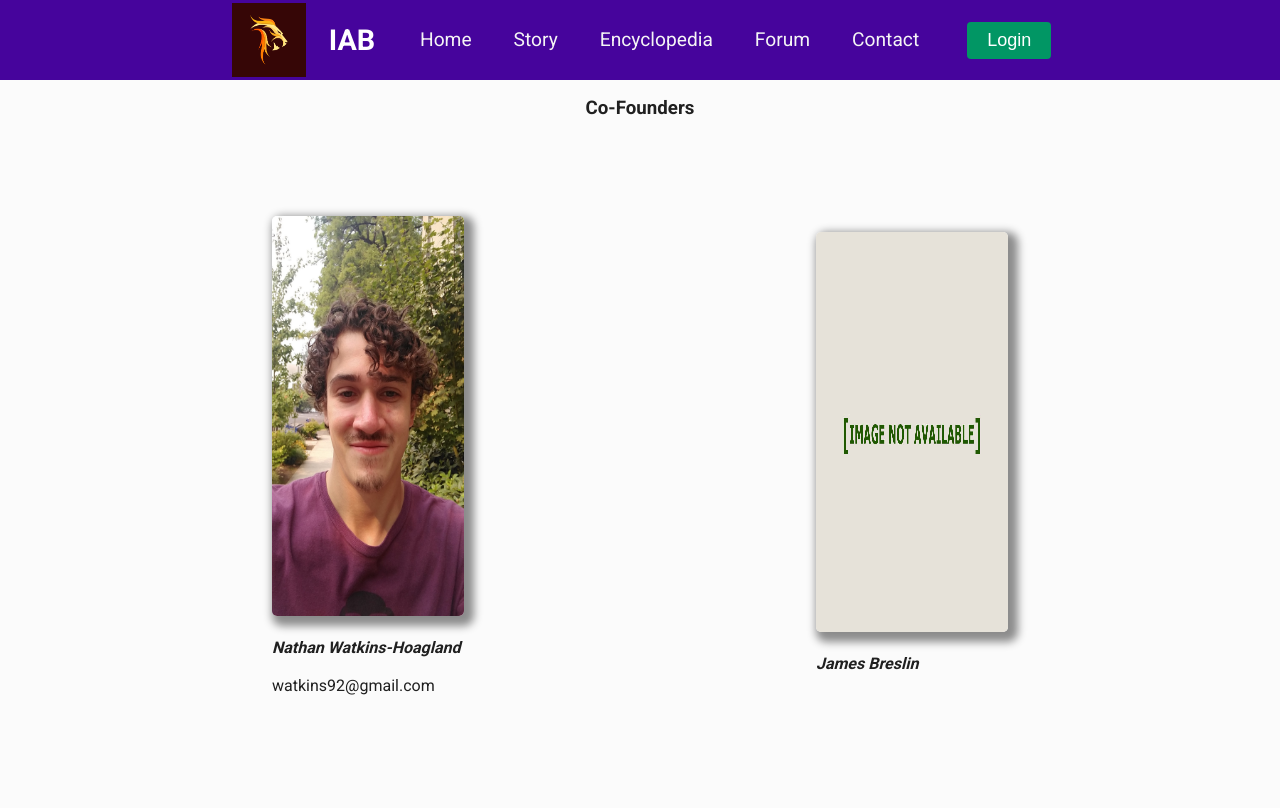
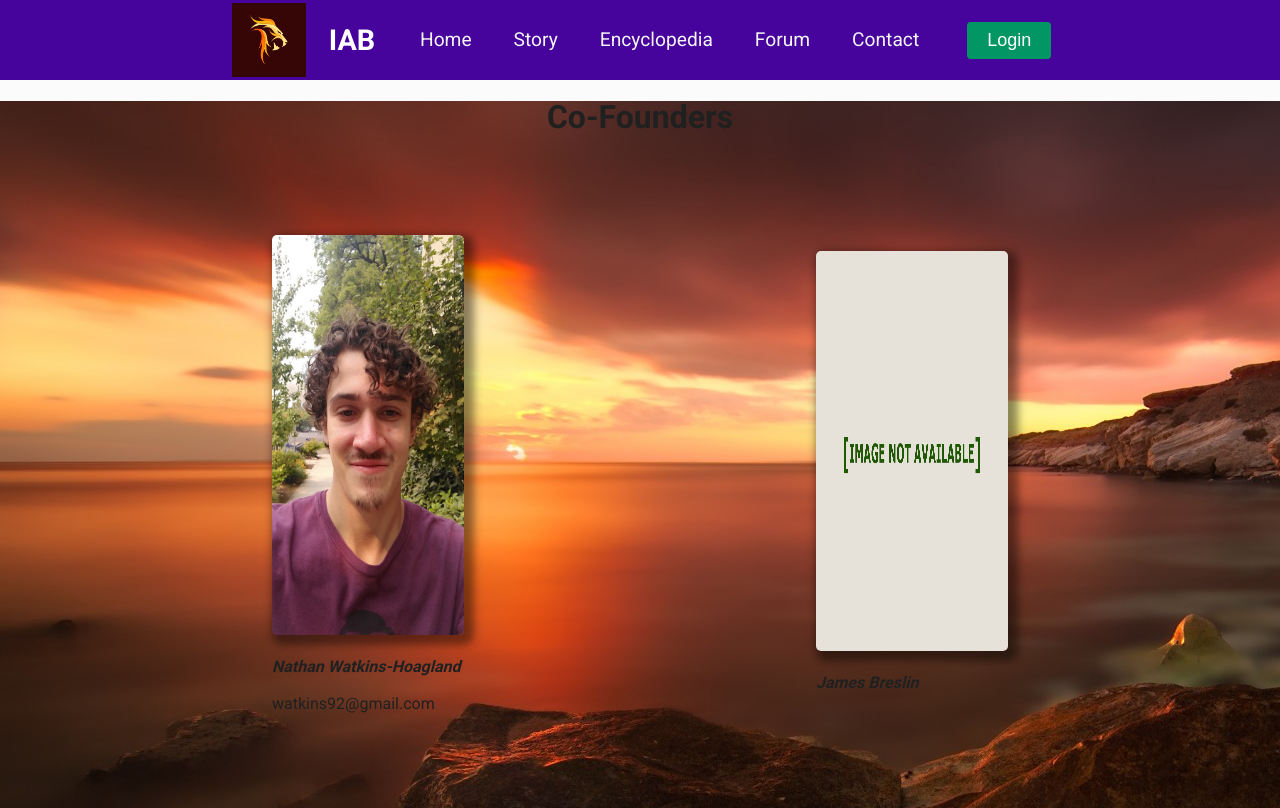
Before and after one commit to WiseFool92/Avernus, a React (Create React App) app: page /contact in a window 1280 px wide. Built offline with nearby package versions, Linux system fonts and the light colour scheme.

Commit message:
Contact BackgroundImg

```diff
--- a/src/components/App.css
+++ b/src/components/App.css
@@ -33,7 +33,7 @@
   /* width: 30vw; */
   border: 1px solid rgb(12, 105, 12);
   display: flex;
-  padding: 1rem 0;
+  /* padding: 1rem 0; */
   margin: 1rem 0;
   flex-direction: column;
   align-items: center;
@@ -64,3 +64,7 @@
   padding: 0rem;
   background-image: url('./Img/Dune.jpg');
 }
+
+.contactBackground {
+  background-image: url('./Img/contactSplash.jpg');
+}
--- a/src/components/Contact.jsx
+++ b/src/components/Contact.jsx
@@ -32,7 +32,8 @@ function Contact() {
 
   return (
     <>
-      <h3 style={contactAlign}>Co-Founders</h3>
+      <div className='contactBackground'>
+        <h1 style={contactAlign}>Co-Founders</h1>
         <div className='row' style={contactStyle}>
           <div className='col-md-4'>
             <img src={LeMe} style={contactNate} alt='nate' />
@@ -46,6 +47,7 @@ function Contact() {
             </div>
           </div>
         </div>
+      </div>
     </>
   )
 };
--- a/src/components/StoryBoard.jsx
+++ b/src/components/StoryBoard.jsx
@@ -9,7 +9,7 @@ function StoryBoard(){
   const cardStyle = {
     marginLeft: '1.25vw',
     marginRight: '1.25vw',
-    padding: '2rem',
+    // padding: '2rem',
     fontWeight: 'normal',
   }
 
```
Also changed, not shown: src/components/Img/contactSplash.jpg (added). Lines whose indentation alone changed are shown as unchanged.
